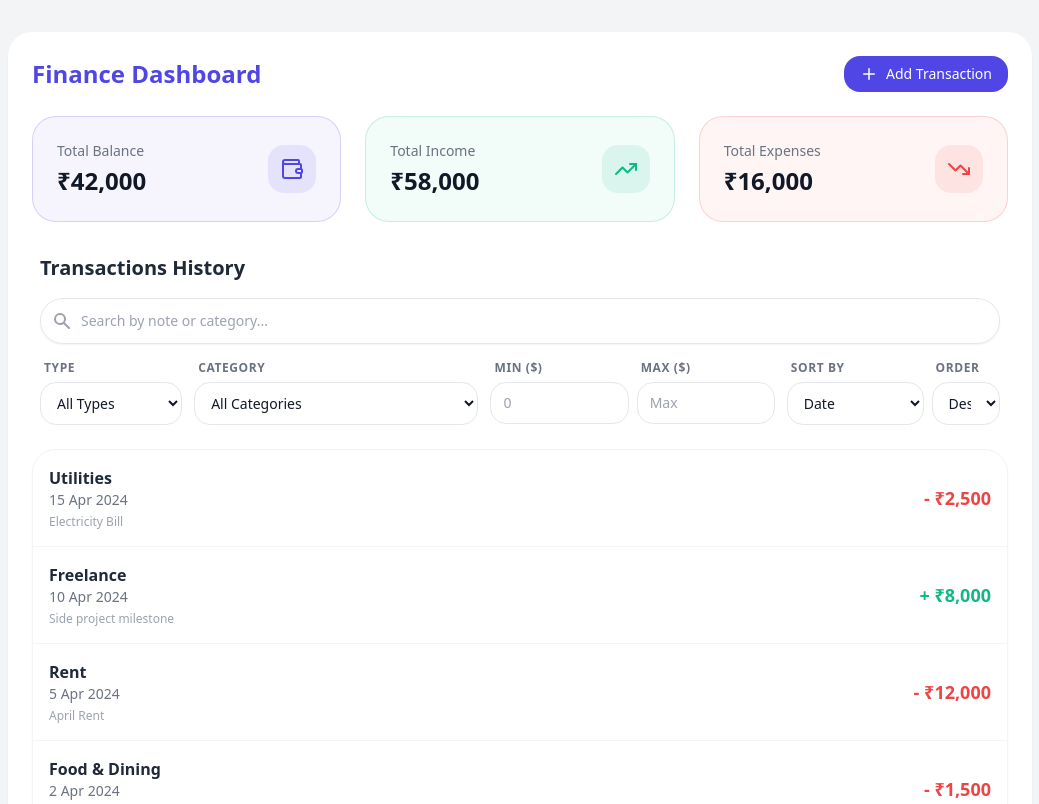
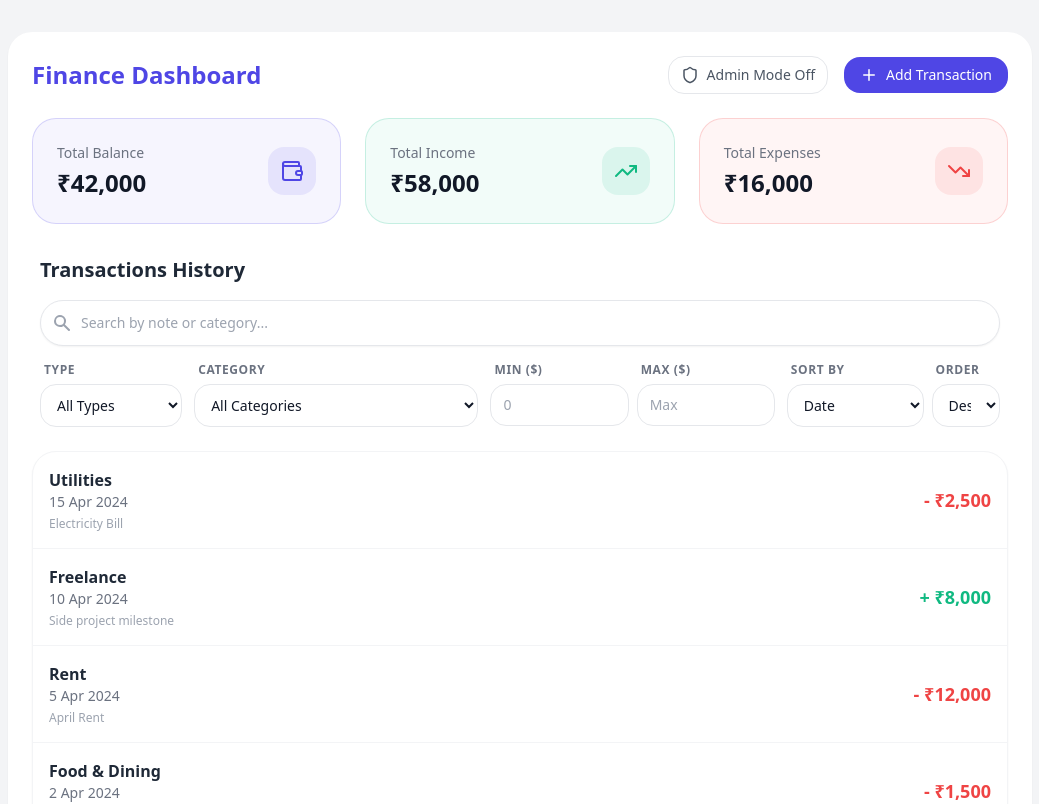
Before and after one commit to Punith1117/fin-dashboard, a React (Vite) app: page / in a window 1280 px wide. Shown: the top 804 px of the page, without its empty margins (120-1159 px from the left). Built offline with nearby package versions, Linux system fonts and the light colour scheme.

Commit message:
feat(admin): add admin mode infrastructure and auth store for RBAC

```diff
--- a/src/App.jsx
+++ b/src/App.jsx
@@ -1,15 +1,32 @@
 import { StatsGrid } from './components/Summary/StatsGrid';
 import { TransactionList } from './components/Transactions/TransactionList';
 import { AddTransactionModal } from './components/Transactions/AddTransactionModal';
+import { Shield } from 'lucide-react';
+import { useAuthStore } from './store/useAuthStore';
 import './index.css';
 
 function App() {
+  const { isAdmin, toggleAdminMode } = useAuthStore();
+
   return (
     <div className="min-h-screen p-8">
       <div className="max-w-5xl mx-auto rounded-2xl shadow-sm bg-finance-surface p-6">
         <div className="flex items-center justify-between mb-6">
           <h1 className="text-2xl font-bold text-finance-primary">Finance Dashboard</h1>
-          <AddTransactionModal />
+          <div className="flex items-center gap-4">
+            <button
+              onClick={toggleAdminMode}
+              className={`flex items-center gap-2 px-3 py-2 rounded-xl text-sm font-medium transition-colors border ${
+                isAdmin
+                  ? 'bg-finance-primary/10 text-finance-primary border-finance-primary/20'
+                  : 'text-gray-600 border-gray-200 hover:bg-gray-50'
+              }`}
+            >
+              <Shield size={18} />
+              {isAdmin ? 'Admin Mode On' : 'Admin Mode Off'}
+            </button>
+            <AddTransactionModal />
+          </div>
         </div>
 
         <StatsGrid />
--- /dev/null
+++ b/src/store/useAuthStore.js
@@ -0,0 +1,6 @@
+import { create } from 'zustand';
+
+export const useAuthStore = create((set) => ({
+  isAdmin: false,
+  toggleAdminMode: () => set((state) => ({ isAdmin: !state.isAdmin })),
+}));
```
